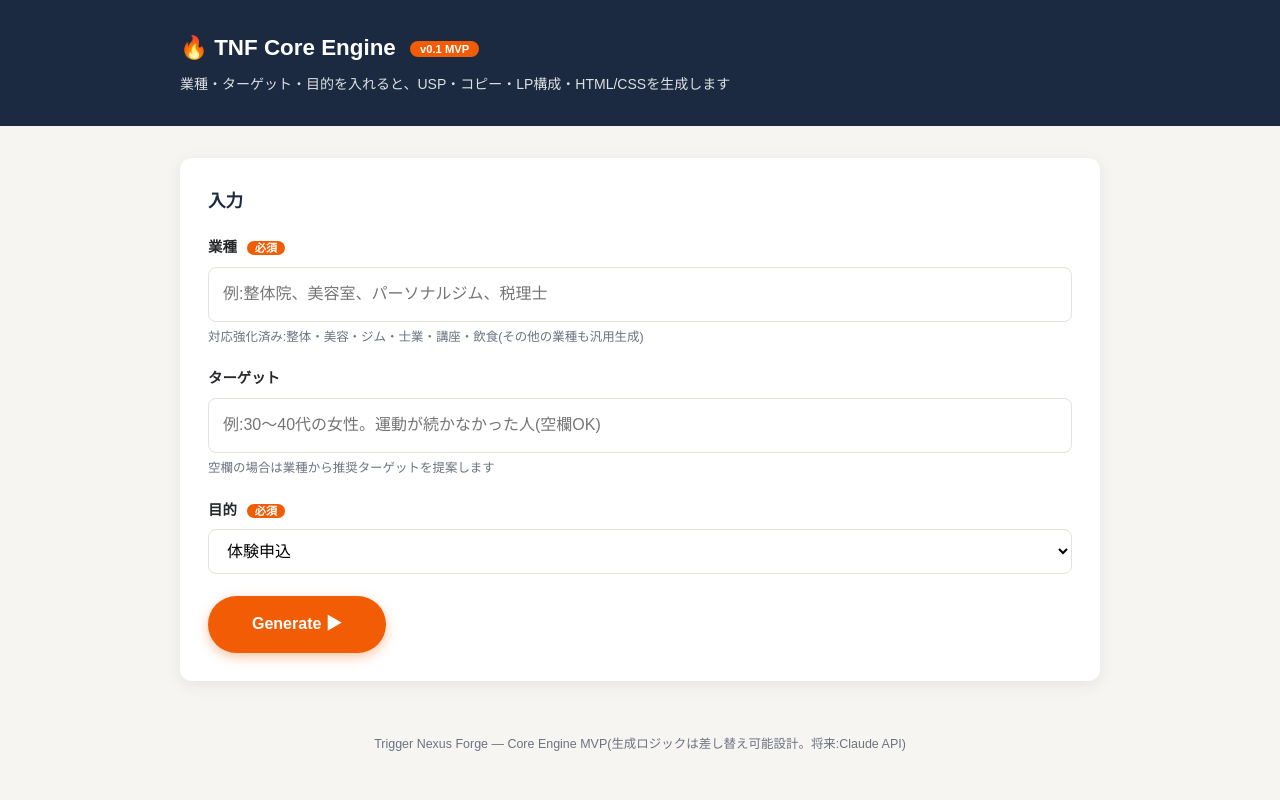
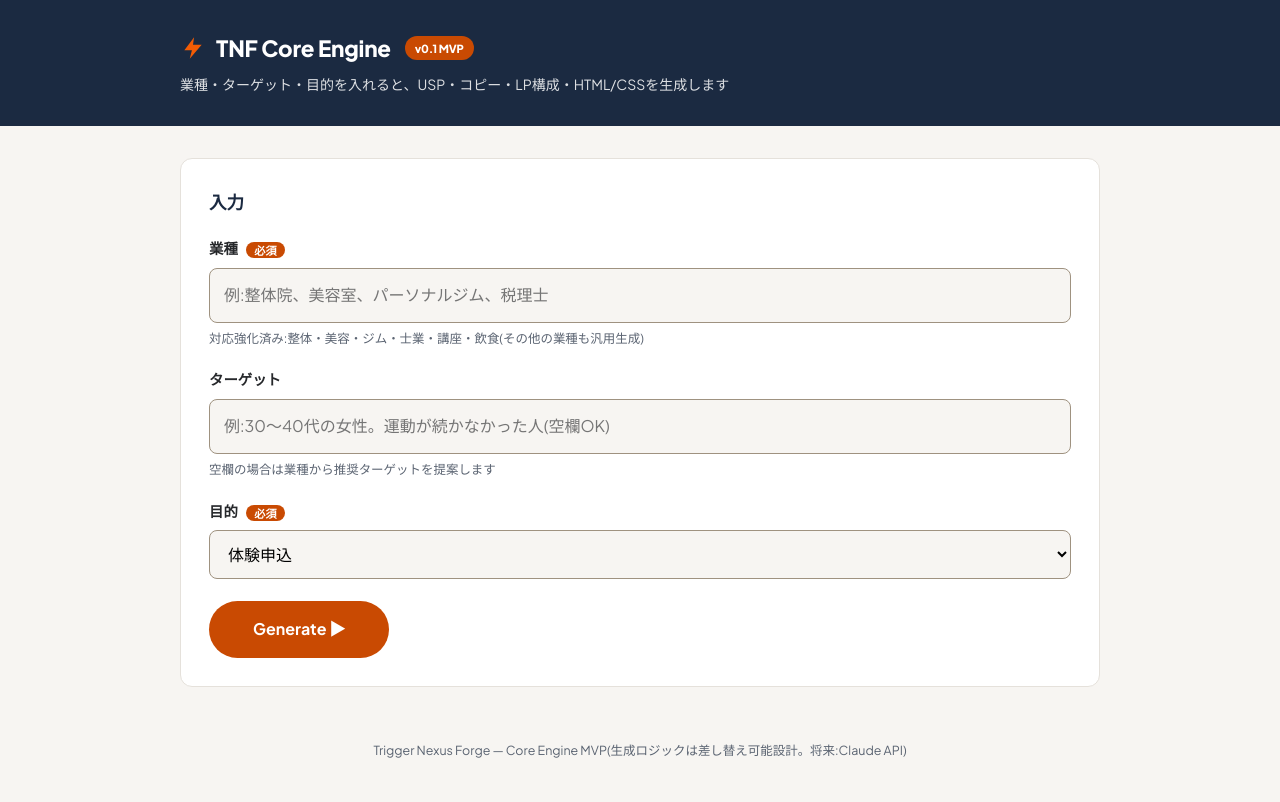
Before and after one commit to iwasakosuke/TriggerNexusForge, a PHP site: page / in a window 1280 px wide. Run offline with PHP 8.4, Linux system fonts and the light colour scheme.

Commit message:
Redesign Core Engine UI with ui-ux-pro-max Flat Design system
Apply the skill's SaaS/dashboard design system (Flat Design, Plus
Jakarta Sans) on top of the existing TNF brand tokens, and fix two
WCAG AA contrast failures found while doing so: white button text on
#F25C05 was 3.33:1 (now uses #C94A02 at 4.70:1), and muted text was
4.44:1 (now #5B6472 at 5.5:1+). Also replaces the emoji header icon
with an inline SVG, adds a skip link, strengthens input/iframe
borders for affordance, disables the Generate button during
generation, and respects prefers-reduced-motion for the scroll.

Co-Authored-By: Claude Sonnet 5 <noreply@anthropic.com>
Claude-Session: https://claude.ai/code/session_016haH9oQzaVJoFmcAyMWNus

```diff
--- a/06_PRODUCTS/00_CORE_ENGINE/app/index.html
+++ b/06_PRODUCTS/00_CORE_ENGINE/app/index.html
@@ -8,14 +8,21 @@
 </head>
 <body>
 
+  <a class="skip-link" href="#main-content">メインコンテンツへスキップ</a>
+
   <header class="app-header">
     <div class="wrap">
-      <h1>🔥 TNF Core Engine <span class="ver">v0.1 MVP</span></h1>
+      <h1>
+        <svg class="icon-mark" width="26" height="26" viewBox="0 0 24 24" aria-hidden="true" focusable="false">
+          <polygon points="13,2 4,14 11,14 9,22 20,9 12,9" fill="currentColor"/>
+        </svg>
+        TNF Core Engine <span class="ver">v0.1 MVP</span>
+      </h1>
       <p class="tagline">業種・ターゲット・目的を入れると、USP・コピー・LP構成・HTML/CSSを生成します</p>
     </div>
   </header>
 
-  <main class="wrap">
+  <main class="wrap" id="main-content">
 
     <!-- 入力フォーム -->
     <section class="panel" id="input-panel">
--- a/06_PRODUCTS/00_CORE_ENGINE/app/js/app.js
+++ b/06_PRODUCTS/00_CORE_ENGINE/app/js/app.js
@@ -123,6 +123,7 @@
   // --- Generate ---
 
   $("#generate").addEventListener("click", () => {
+    const btn = $("#generate");
     const status = $("#status");
     status.classList.remove("error");
     const input = {
@@ -130,8 +131,9 @@
       target: $("#target").value,
       goal: $("#goal").value
     };
+    btn.disabled = true;
+    status.textContent = "生成中…";
     try {
-      status.textContent = "生成中…";
       result = TNFEngine.generate(input);
       renderUsp(result);
       renderCatch(result);
@@ -139,10 +141,13 @@
       renderCode(result);
       $("#result-panel").classList.remove("hidden");
       status.textContent = `生成完了(${result.meta.matchedPreset})`;
-      $("#result-panel").scrollIntoView({ behavior: "smooth" });
+      const reduceMotion = window.matchMedia("(prefers-reduced-motion: reduce)").matches;
+      $("#result-panel").scrollIntoView({ behavior: reduceMotion ? "auto" : "smooth" });
     } catch (e) {
       status.textContent = e.message;
       status.classList.add("error");
+    } finally {
+      btn.disabled = false;
     }
   });
 })();
--- a/06_PRODUCTS/00_CORE_ENGINE/app/style.css
+++ b/06_PRODUCTS/00_CORE_ENGINE/app/style.css
@@ -1,23 +1,29 @@
 /* ==========================================================================
-   TNF Core Engine — アプリUI(TNF標準テーマ準拠:Brand.md / tokens.css)
+   TNF Core Engine — アプリUI
+   TNF標準テーマ(Brand.md / tokens.css)準拠 + UI/UX Pro Max: Flat Design system
    ========================================================================== */
 
+@import url('https://fonts.googleapis.com/css2?family=Plus+Jakarta+Sans:wght@400;500;600;700;800&display=swap');
+
 :root {
-  --primary: #F25C05;
-  --primary-dark: #C94A02;
+  --primary: #F25C05;        /* ブランドアクセント(非テキスト・大文字用途のみ) */
+  --primary-dark: #C94A02;   /* 白文字コントラスト4.70:1 — CTA既定色 */
+  --primary-darker: #B84400; /* hover/active — 5.43:1 */
   --secondary: #1B2A41;
   --base: #F7F5F2;
   --text: #26282B;
-  --muted: #6B7280;
-  --border: #E5E1DB;
+  --muted: #5B6472;          /* base比5.50:1 / 白比5.98:1(旧#6B7280は4.44:1でAA未達) */
+  --border: #E5E1DB;         /* 装飾的な区切り線 */
+  --border-strong: #9F9280;  /* 入力欄など機能的な境界線(白比3.04:1) */
   --white: #FFFFFF;
   --radius: 12px;
+  --font-ui: 'Plus Jakarta Sans', "Hiragino Sans", "Noto Sans JP", "Yu Gothic", sans-serif;
 }
 
 * { box-sizing: border-box; margin: 0; padding: 0; }
 
 body {
-  font-family: "Hiragino Sans", "Noto Sans JP", "Yu Gothic", sans-serif;
+  font-family: var(--font-ui);
   background: var(--base);
   color: var(--text);
   line-height: 1.8;
@@ -27,6 +33,24 @@ body {
 .wrap { max-width: 960px; margin-inline: auto; padding-inline: 20px; }
 .hidden { display: none !important; }
 
+/* --- スキップリンク(キーボード操作者向け) --- */
+.skip-link {
+  position: absolute; left: 12px; top: -60px;
+  background: var(--secondary); color: var(--white);
+  padding: 10px 18px; border-radius: 8px; font-weight: 700;
+  z-index: 50; transition: top 150ms ease;
+}
+.skip-link:focus { top: 12px; }
+
+@media (prefers-reduced-motion: reduce) {
+  *, *::before, *::after {
+    animation-duration: 0.01ms !important;
+    animation-iteration-count: 1 !important;
+    transition-duration: 0.01ms !important;
+    scroll-behavior: auto !important;
+  }
+}
+
 /* --- ヘッダー --- */
 .app-header {
   background: var(--secondary);
@@ -34,10 +58,14 @@ body {
   padding: 28px 0;
   margin-bottom: 32px;
 }
-.app-header h1 { font-size: 1.4rem; }
+.app-header h1 {
+  font-size: 1.4rem; font-weight: 800; letter-spacing: -0.01em;
+  display: flex; align-items: center; gap: 10px;
+}
+.app-header .icon-mark { color: var(--primary); flex-shrink: 0; }
 .ver {
-  font-size: 0.7rem; background: var(--primary); color: var(--white);
-  padding: 2px 10px; border-radius: 999px; vertical-align: middle; margin-left: 8px;
+  font-size: 0.7rem; background: var(--primary-dark); color: var(--white);
+  padding: 2px 10px; border-radius: 999px; vertical-align: middle; margin-left: 4px;
 }
 .tagline { font-size: 0.875rem; opacity: 0.85; margin-top: 4px; }
 
@@ -46,7 +74,7 @@ body {
   background: var(--white);
   border-radius: var(--radius);
   padding: 28px;
-  box-shadow: 0 4px 16px rgb(27 42 65 / 0.08);
+  border: 1px solid var(--border);
   margin-bottom: 28px;
 }
 .panel h2 { color: var(--secondary); font-size: 1.1rem; margin-bottom: 18px; }
@@ -55,27 +83,29 @@ body {
 .form-grid { display: grid; gap: 18px; }
 .field label { display: block; font-weight: 700; font-size: 0.9rem; margin-bottom: 6px; }
 .req {
-  font-size: 0.7rem; color: var(--white); background: var(--primary);
+  font-size: 0.7rem; color: var(--white); background: var(--primary-dark);
   padding: 1px 8px; border-radius: 999px; margin-left: 6px; vertical-align: middle;
 }
 .field input, .field select {
   width: 100%; font: inherit; padding: 12px 14px;
-  border: 1px solid var(--border); border-radius: 8px; background: var(--white);
+  border: 1.5px solid var(--border-strong); border-radius: 8px; background: var(--base);
+  transition: background-color 150ms ease, border-color 150ms ease;
 }
 .field input:focus-visible, .field select:focus-visible,
 button:focus-visible { outline: 3px solid #FFB627; outline-offset: 2px; }
+.field input:focus, .field select:focus { background: var(--white); }
 .hint { font-size: 0.78rem; color: var(--muted); margin-top: 4px; }
 
 .actions { display: flex; align-items: center; gap: 16px; margin-top: 22px; }
 .btn-primary {
   font: inherit; font-weight: 700; cursor: pointer;
-  background: var(--primary); color: var(--white);
+  background: var(--primary-dark); color: var(--white);
   border: none; border-radius: 999px; padding: 14px 44px;
-  box-shadow: 0 4px 12px rgb(242 92 5 / 0.35);
-  transition: transform 0.2s ease, background 0.2s ease;
+  transition: background-color 200ms ease;
   min-height: 44px;
 }
-.btn-primary:hover { background: var(--primary-dark); transform: translateY(-2px); }
+.btn-primary:hover { background: var(--primary-darker); }
+.btn-primary:disabled { background: var(--border-strong); color: var(--white); cursor: not-allowed; opacity: 0.7; }
 .status { font-size: 0.85rem; color: var(--muted); }
 .status.error { color: #D64545; font-weight: 700; }
 
@@ -85,8 +115,10 @@ button:focus-visible { outline: 3px solid #FFB627; outline-offset: 2px; }
   font: inherit; font-size: 0.9rem; font-weight: 700; cursor: pointer;
   background: none; border: none; color: var(--muted);
   padding: 10px 16px; border-bottom: 3px solid transparent; margin-bottom: -2px;
+  transition: color 150ms ease, border-color 150ms ease;
   min-height: 44px;
 }
+.tab:hover { color: var(--secondary); }
 .tab.active { color: var(--secondary); border-bottom-color: var(--primary); }
 
 /* --- 結果表示 --- */
@@ -119,6 +151,7 @@ th { color: var(--secondary); background: var(--base); white-space: nowrap; }
   background: var(--white); color: var(--secondary);
   border: 1.5px solid var(--secondary); border-radius: 999px; padding: 8px 18px;
   min-height: 40px;
+  transition: background-color 150ms ease, color 150ms ease;
 }
 .btn-sub:hover { background: var(--secondary); color: var(--white); }
 pre {
@@ -130,7 +163,7 @@ code { font-family: "SF Mono", Consolas, Menlo, monospace; }
 
 /* --- プレビュー --- */
 #preview-frame {
-  width: 100%; height: 640px; border: 1px solid var(--border);
+  width: 100%; height: 640px; border: 1px solid var(--border-strong);
   border-radius: 8px; background: var(--white);
 }
 
```
